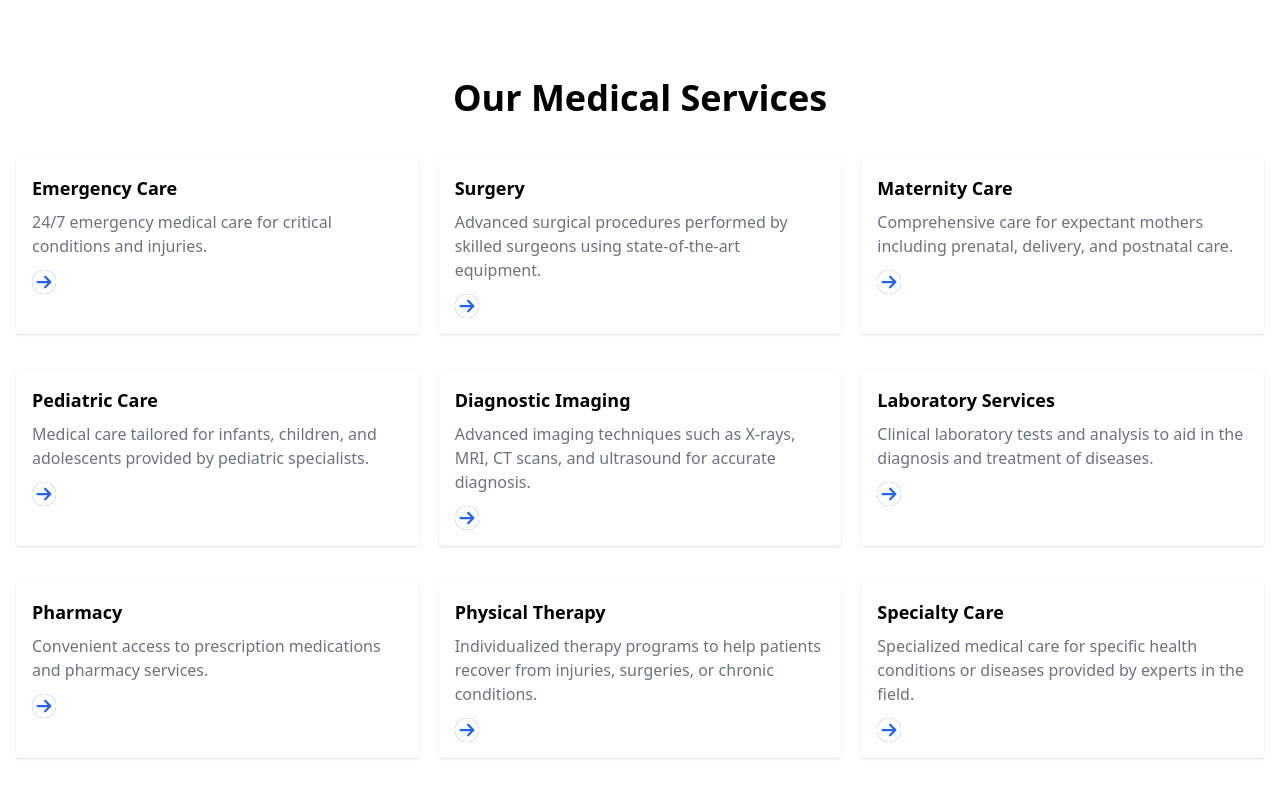
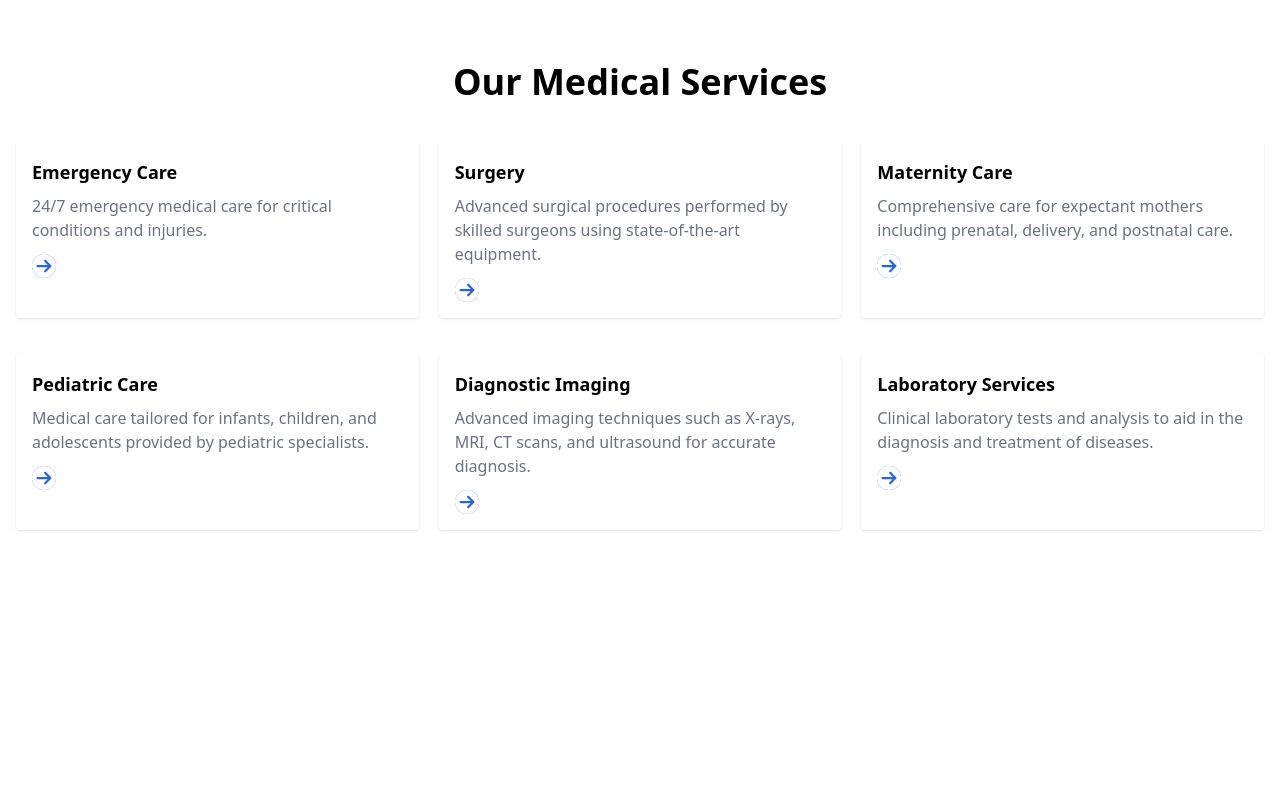
Before and after one commit to IamShihabPro/Hospital-client, a React (Vite) app: page / in a window 1280 px wide. Shown: the part 1857-2655 px from the top of the page. After the commit the page ends 2483 px from the top, so only its background shows below. Built offline with nearby package versions, Linux system fonts and the light colour scheme.

Commit message:
services and parallax update

```diff
--- a/src/assets/data/services.js
+++ b/src/assets/data/services.js
@@ -36,24 +36,6 @@
         "description": "Clinical laboratory tests and analysis to aid in the diagnosis and treatment of diseases.",
         "icon": "laboratory-services"
       },
-      {
-        "id": 7,
-        "name": "Pharmacy",
-        "description": "Convenient access to prescription medications and pharmacy services.",
-        "icon": "pharmacy"
-      },
-      {
-        "id": 8,
-        "name": "Physical Therapy",
-        "description": "Individualized therapy programs to help patients recover from injuries, surgeries, or chronic conditions.",
-        "icon": "physical-therapy"
-      },
-      {
-        "id": 9,
-        "name": "Specialty Care",
-        "description": "Specialized medical care for specific health conditions or diseases provided by experts in the field.",
-        "icon": "specialty-care"
-      },
 
     ]
 
--- a/src/components/Paralax/Paralla.jsx
+++ b/src/components/Paralax/Paralla.jsx
@@ -16,7 +16,7 @@ const ParallaxSection = () => {
                     <div className="hero-content text-center text-neutral-content">
                         <div className="container mx-auto flex flex-col lg:flex-row justify-center items-center px-4 sm:px-6 lg:px-0 gap-6 lg:gap-0">
                             {/* Left side: Content */}
-                            <div className="w-full lg:w-1/2 bg-black/60 text-white flex flex-col justify-center items-center py-6">
+                            <div className="w-full lg:w-1/2 bg-black/60 text-white flex flex-col justify-center items-center py-6 m-4">
                                 <h2 className="text-4xl font-bold mb-4 p-4">Proud To Be One Of The <br /> <span className='text-blue-500'> Nation's Best</span></h2>
                                 <p className="px-6 lg:px-12 text-center text-white">
                                     <span className="inline-block sm:block text-justify">
```
